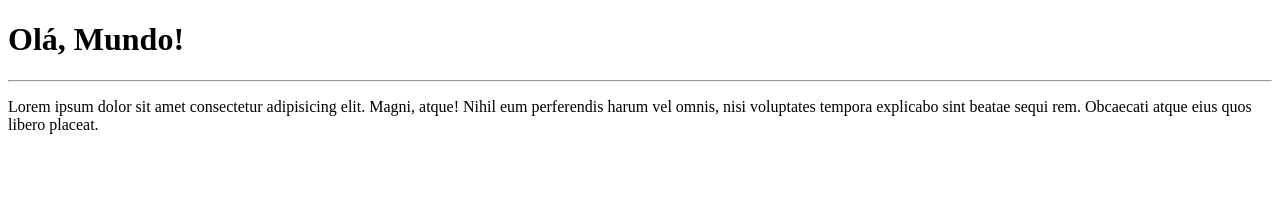
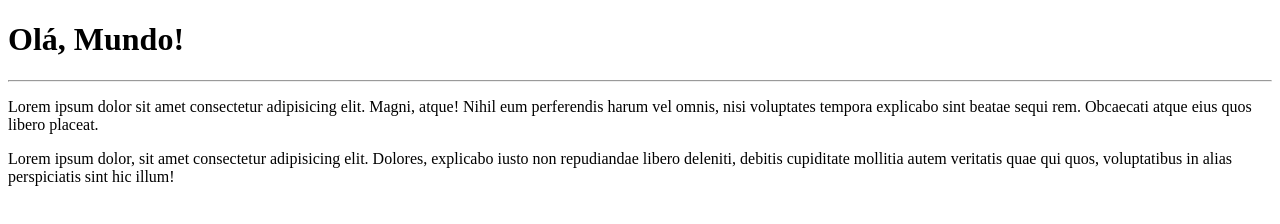
Before and after one commit to jacquelinewerner21/Ola-Mundo, a plain HTML site: page site-exemplo/index.html in a window 1280 px wide. Drawn offline with Linux system fonts and the light colour scheme.

Commit message:
Adicionei um parágrafo
index.html

```diff
--- a/site-exemplo/index.html
+++ b/site-exemplo/index.html
@@ -9,5 +9,6 @@
     <h1>Olá, Mundo!</h1>
     <hr>
     <p>Lorem ipsum dolor sit amet consectetur adipisicing elit. Magni, atque! Nihil eum perferendis harum vel omnis, nisi voluptates tempora explicabo sint beatae sequi rem. Obcaecati atque eius quos libero placeat.</p>
+    <p>Lorem ipsum dolor, sit amet consectetur adipisicing elit. Dolores, explicabo iusto non repudiandae libero deleniti, debitis cupiditate mollitia autem veritatis quae qui quos, voluptatibus in alias perspiciatis sint hic illum!</p>
 </body>
 </html>
```
